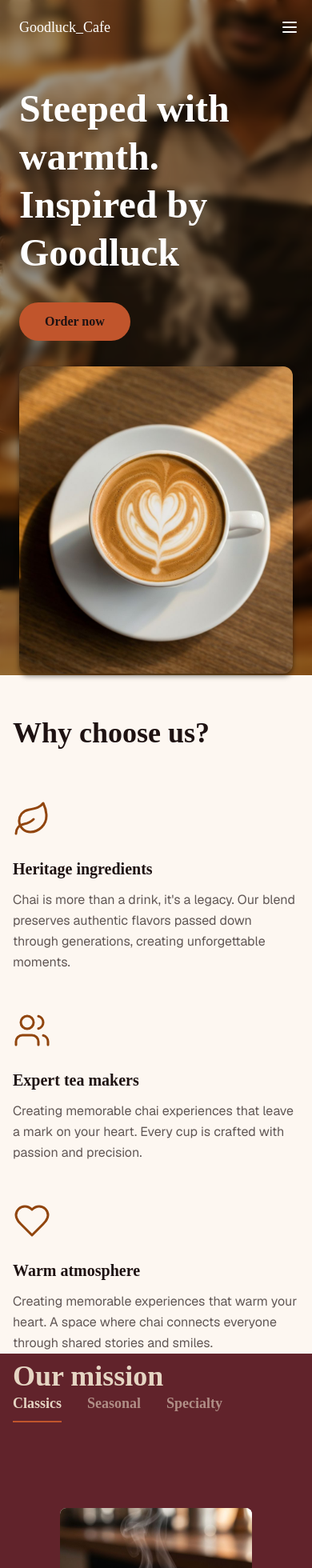
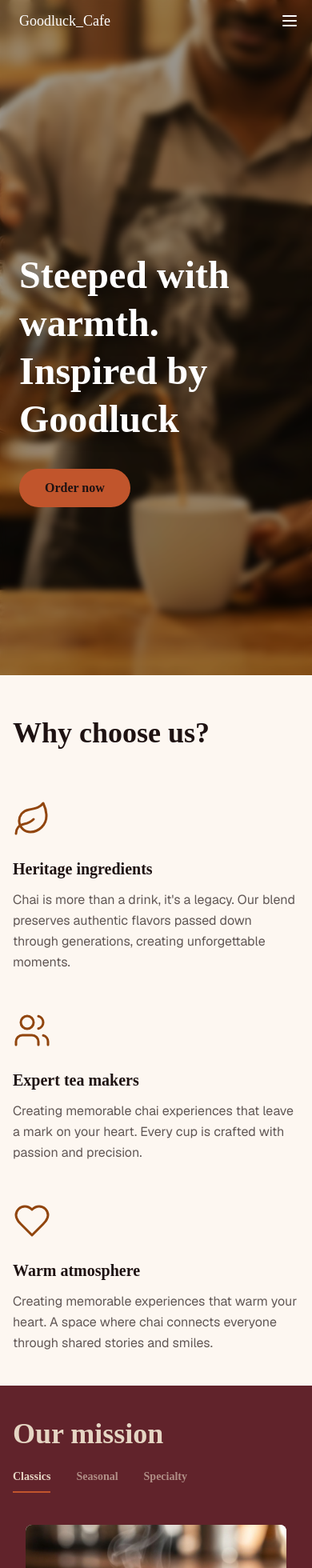
Before and after one commit to Omkard007/goodluck, a Next.js app: page / in a window 390 px wide. Shown: the top 1960 px of the page at 80% size. Built offline with nearby package versions, Linux system fonts and the light colour scheme.

Commit message:
responsiveness

```diff
--- a/components/home/HeroSection.tsx
+++ b/components/home/HeroSection.tsx
@@ -54,7 +54,7 @@ export function HeroSection() {
             initial={{ opacity: 0, scale: 0.85 }}
             animate={{ opacity: 1, scale: 1 }}
             transition={{ duration: 0.8, delay: 0.2, ease: 'easeOut' }}
-            className="relative h-96 flex items-center justify-center "
+            className="relative h-96 hidden md:flex items-center justify-center "
           >
             <div className="relative w-full max-w-md h-full ">
               <Image
--- a/components/home/MenuShowcaseSection.tsx
+++ b/components/home/MenuShowcaseSection.tsx
@@ -85,7 +85,7 @@ export function MenuShowcaseSection() {
 
 
   return (
-    <section className="py-2 md:py-10 px-4 sm:px-6  bg-secondary">
+    <section className="py-10 md:py-10 px-4 sm:px-6  bg-secondary">
       <div className="max-w-6xl mx-auto">
         {/* Header */}
         <motion.div
@@ -93,9 +93,9 @@ export function MenuShowcaseSection() {
           whileInView={{ opacity: 1, y: 0 }}
           viewport={{ once: true }}
           transition={{ duration: 0.6 }}
-          className="flex flex-col md:flex-row md:items-center md:justify-between mb-12"
+          className="flex flex-col md:flex-row md:items-center md:justify-between mb-6 md:mb-12"
         >
-          <h2 className="text-4xl md:text-5xl  font-serif font-bold text-muted">Our mission</h2>
+          <h2 className="text-4xl md:text-5xl  font-serif font-bold text-muted mb-6">Our mission</h2>
 
           {/* Tabs */}
           <div className="flex gap-8 ">
@@ -103,7 +103,7 @@ export function MenuShowcaseSection() {
               <button
                 key={category.id}
                 onClick={() => setActiveCategory(category.id)}
-                className={`font-serif font-semibold text-lg transition-colors pb-2 border-b-2 ${
+                className={`font-serif font-semibold text-sm md:text-lg transition-colors pb-2 border-b-2 ${
                   activeCategory === category.id
                     ? 'text-muted border-accent'
                     : 'text-muted/60 border-transparent hover:text-muted/80'
@@ -124,7 +124,7 @@ export function MenuShowcaseSection() {
             viewport={{ once: true }}
             transition={{ duration: 0.6 }}
             id="menu-carousel"
-            className="grid grid-cols-1 sm:grid-cols-2 lg:grid-cols-3 gap-6 pb-4"
+            className="grid grid-cols-1 sm:grid-cols-2 lg:grid-cols-3  md:gap-6 pb-4"
           >
             {items.map((item, index) => (
               <motion.div
--- a/components/home/Navbar.tsx
+++ b/components/home/Navbar.tsx
@@ -11,6 +11,7 @@ import {
   MobileNavToggle,
   MobileNavMenu,
 } from "@/components/ui/resizable-navbar";
+import { useIsMobile } from "@/hooks/use-mobile";
 
 import { Phone } from "lucide-react";
 import Link from "next/link";
@@ -18,7 +19,7 @@ import { useState } from "react";
 
 export default function GoodluckCafeNavbar() {
   const [isMobileMenuOpen, setIsMobileMenuOpen] = useState(false);
-
+const isMobile = useIsMobile()
   const navItems = [
     { name: "Menu", link: "/menu" },
     { name: "About Us", link: "/about" },
@@ -27,7 +28,7 @@ export default function GoodluckCafeNavbar() {
   ];
 
   return (
-    <Navbar className="top-2">
+    <Navbar className={isMobile ? "top-0" : "top-2"}>
       {/* ================= DESKTOP ================= */}
       <NavBody>
         {/* Logo */}
@@ -57,6 +58,7 @@ export default function GoodluckCafeNavbar() {
         </MobileNavHeader>
 
         <MobileNavMenu
+        className="mx-2"
           isOpen={isMobileMenuOpen}
         >
           {navItems.map((item, idx) => (
--- a/components/home/WhyChooseUsSection.tsx
+++ b/components/home/WhyChooseUsSection.tsx
@@ -46,7 +46,7 @@ const itemVariants = {
 
 export function WhyChooseUsSection() {
   return (
-    <section className=" md:py-32 px-4 sm:px-6 lbg-muted">
+    <section className="pb-10 md:py-32 px-4 sm:px-6">
       <div className="max-w-6xl mx-auto">
         <motion.h2
           initial={{ opacity: 0, y: 20 }}
--- a/components/home/about.tsx
+++ b/components/home/about.tsx
@@ -2,7 +2,7 @@
 
 import { motion } from "framer-motion";
 import { Heart, BookOpen, Users, Coffee } from "lucide-react";
-import Navbar from "../home/navbar2"
+import  Navbar  from '@/components/home/Navbar'
 import Cta from "../home/cta";
 const fadeInUp = {
     initial: { opacity: 0, y: 20 },
--- a/components/home/contact.tsx
+++ b/components/home/contact.tsx
@@ -1,5 +1,5 @@
 'use client'
-import Navbar from "../home/navbar2"
+import  Navbar  from '@/components/home/Navbar'
 import { motion } from 'framer-motion'
 import { MapPin, Clock, Phone, Mail } from 'lucide-react'
 import Cta from "../home/cta"
--- a/components/home/menu.tsx
+++ b/components/home/menu.tsx
@@ -5,7 +5,7 @@ import Cta from "../home/cta2"
 import { motion } from 'framer-motion'
 import { Star, Search } from 'lucide-react'
 import { menuItems, categories } from '@/lib/menuData'
-import  Navbar from "../home/navbar2"
+import  Navbar  from '@/components/home/Navbar'
 
 const fadeInUp = {
   initial: { opacity: 0, y: 20 },
--- a/components/home/review-maarquee.tsx
+++ b/components/home/review-maarquee.tsx
@@ -1,8 +1,10 @@
+"use client"
 import { cn } from "@/lib/utils";
 import { Marquee } from "../ui/marquee";
 
 import {reviews} from "@/lib/reviews";
 import { Star } from "lucide-react";
+import { useIsMobile } from "@/hooks/use-mobile";
 
 const firstRow = reviews.slice(0, reviews.length / 2);
 const secondRow = reviews.slice(reviews.length / 2);
@@ -19,7 +21,7 @@ const ReviewCard = ({
   };
 }) => {
   return (
-    <div className="bg-card rounded-lg p-6 border border-border hover:shadow-lg hover:border-primary/30 transition-all w-[500px]">
+    <div className="bg-card rounded-lg p-6 border border-border hover:shadow-lg hover:border-primary/30 transition-all w-[300px] md:w-[500px]">
       <div className="flex items-start justify-between mb-4">
         <div>
           <h3 className="font-serif font-bold text-foreground mb-1">
@@ -33,7 +35,7 @@ const ReviewCard = ({
         <span className="text-xs text-foreground/50">{review.date}</span>
       </div>
 
-      <p className="text-foreground/80 leading-relaxed mb-4 italic">
+      <p className="text-foreground/80 leading-relaxed mb-4 italic text-xs md:text-sm">
         "{review.text}"
       </p>
 
@@ -52,18 +54,19 @@ const ReviewCard = ({
 };
 
 export function ReviewMarquee() {
+  const isMobile = useIsMobile()
   return (
     <div className="relative flex w-full flex-col items-center justify-center overflow-hidden my-20">
-      <h2 className="text-4xl md:text-5xl  font-serif font-bold text-primary mb-15">
+      <h2 className="text-3xl sm:text-4xl md:text-5xl  font-serif font-bold text-primary mb-15 w-[80%] text-center">
         What Our Customers Say
       </h2>
 
-      <Marquee pauseOnHover className="[--duration:20s]">
+      <Marquee pauseOnHover className={isMobile ? "[--duration:30s]" : "[--duration:20s]"}>
         {firstRow.map((review) => (
           <ReviewCard key={review.id} review={review} />
         ))}
       </Marquee>
-      <Marquee reverse pauseOnHover className="[--duration:20s]">
+      <Marquee reverse pauseOnHover className={isMobile ? "[--duration:30s]" : "[--duration:20s]"}>
         {secondRow.map((review) => (
           <ReviewCard key={review.id} review={review} />
         ))}
--- a/components/home/review.tsx
+++ b/components/home/review.tsx
@@ -4,7 +4,7 @@
 import { motion } from 'framer-motion'
 import { reviews } from '@/lib/reviews'
 import { Star, MessageSquare, Users } from 'lucide-react'
-import Navbar from "../home/navbar2"
+import  Navbar  from '@/components/home/Navbar'
 import Cta from "../home/cta"
 
 const fadeInUp = {
--- a/components/ui/direction-aware-hover.tsx
+++ b/components/ui/direction-aware-hover.tsx
@@ -66,7 +66,7 @@ export const DirectionAwareHover = ({
       onMouseEnter={handleMouseEnter}
       ref={ref}
       className={cn(
-        "md:h-96 w-60 h-60 md:w-96 bg-transparent rounded-lg overflow-hidden group/card relative",
+        "w-full h-full bg-transparent rounded-lg overflow-hidden group/card relative",
         className
       )}
     >
```
